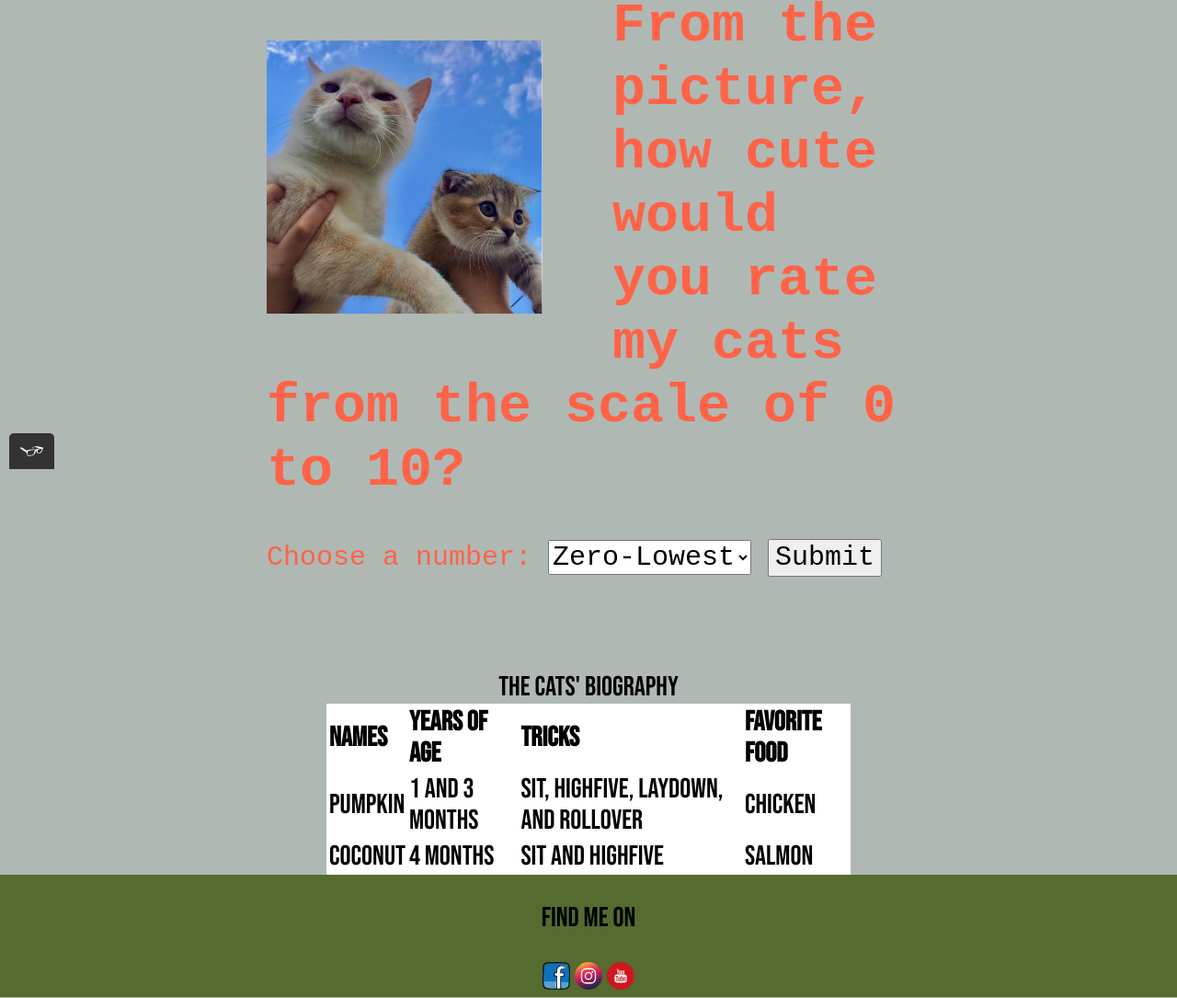
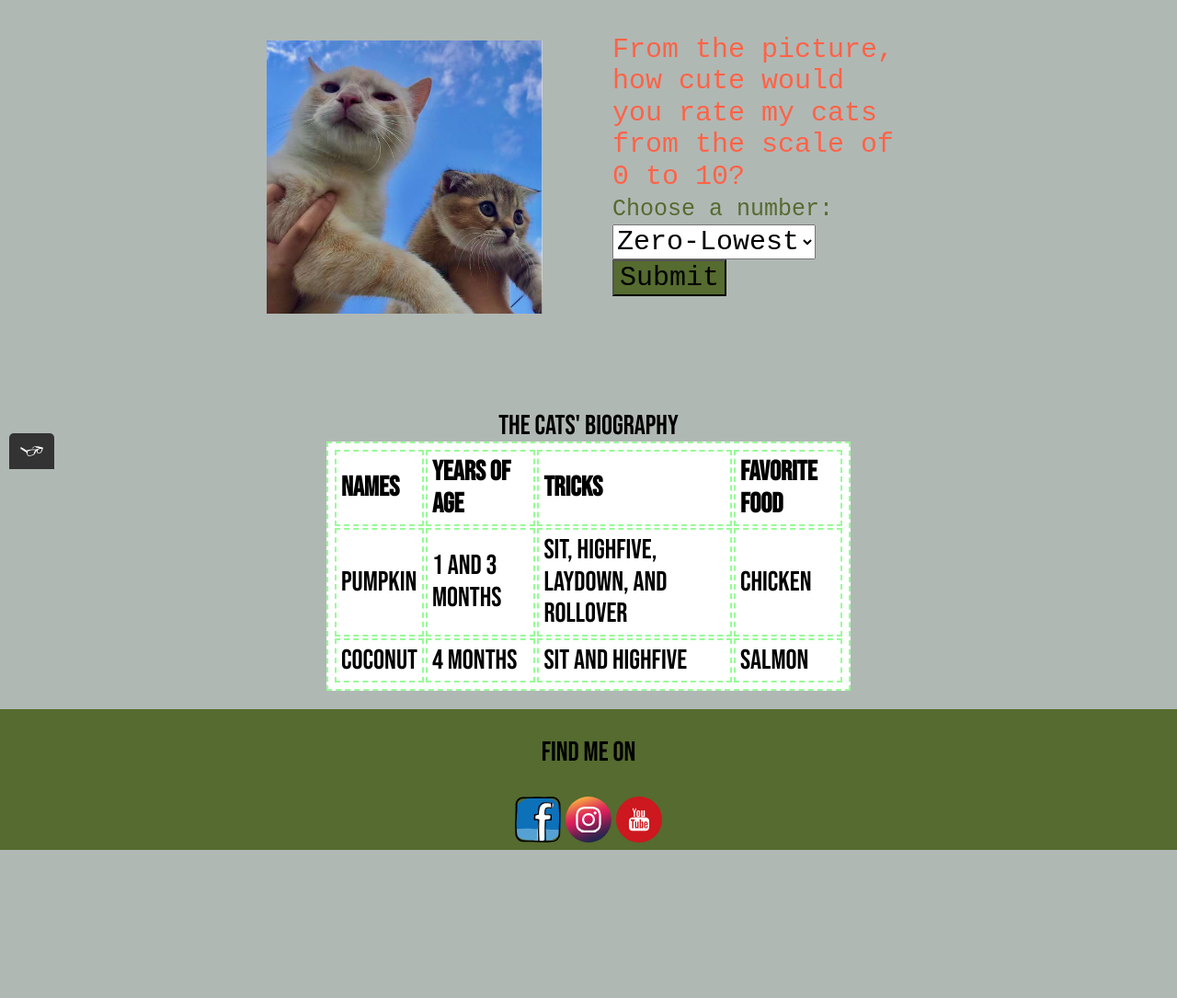
Before and after one commit to Lily-Dang/Lily-portfolio, a plain HTML site: page about.html in a window 1280 px wide. Shown: the part 290-1375 px from the top of the page at 92% size. After the commit the page ends 1215 px from the top, so only its background shows below. Drawn offline with nearby package versions, Linux system fonts and the light colour scheme.

Commit message:
Update on reply boxes

```diff
--- a/CSS/style.css
+++ b/CSS/style.css
@@ -32,8 +32,9 @@ th {
 table,
 th,
 td {
-  border: none;
+  border: 2px dashed palegreen;
   background-color: var(--white);
+  padding: 5px;
 }
 
 header {
@@ -76,9 +77,9 @@ img.profilePortrait {
   width: 250px;
   height: auto;
   float: left;
-  margin-right: 10px;
+  margin-right: 72px;
   border-radius: 50%;
-  margin-top: 30px;
+  margin-top: 62px;
 }
 
 img.profilePortrait:hover {
@@ -105,6 +106,7 @@ img.aboutPic:hover {
   font-weight: lighter;
   color: var(--primary-color);
   text-decoration: none;
+  margin: 78px 48px 0 0;
 }
 
 .grow:hover {
@@ -112,8 +114,20 @@ img.aboutPic:hover {
   transition: scale 200ms infinite alternate linear;
 }
 
+.contactItem {
+  margin: 10px 0;
+}
+
+.standard-label {
+  color: var(--secondary-color);
+  display: inline;
+  width: 120px;
+  font-size: 25px;
+}
+
 .defaultActive {
-  font-size: var(--font-size);
+  font-size: 30px;
+  margin: 83px -36px 0 0;
 }
 
 .defaultButton {
@@ -150,12 +164,16 @@ img.aboutPic:hover {
   width: 100px;
 }
 
+.submitButton {
+  background-color: var(--secondary-color);
+}
+
 .submitButton:hover,
 .submitButton:focus {
-  background-color: var(--secondary-color);
+  background-color: var(--primary-color);
+  color: var(--white);
   cursor: pointer;
-  transform: scale3d(1.5, 0.5, 0.2);
-  transition: transform 500ms infinite ease-out;
+  transition: background-color 5s infinite alternate linear;
 }
 
 #user-message:hover,
@@ -267,7 +285,7 @@ img.youtubeIcon {
 }
 
 .biography {
-  margin: 0 65px;
+  margin: 20px 65px;
 }
 
 .description {
--- a/about.html
+++ b/about.html
@@ -7,7 +7,7 @@
     <link href="https://cdnjs.cloudflare.com/ajax/libs/normalize/8.0.1/normalize.min.css" rel="stylesheet" />
     <link href="https://fonts.googleapis.com/css2?family=Bebas+Neue&display=swap" rel="stylesheet" />
     <link href="https://fonts.googleapis.com/css2?family=Satisfy&display=swap" rel="stylesheet">
-    <link rel="stylesheet" href="./style.production.css" />
+    <link rel="stylesheet" href="./CSS/style.css" />
 </head>
 
 <body>
@@ -40,8 +40,8 @@
         <p class="description">I have two cats.<br /> Their names are Pumpkin and Coconut</p>
         <img class="aboutPic" src="./img/pumpandcoco.png"
             alt="photo of pumpkin with coco, pumpkin have orange, white fur with blue eyes and coco have brownish fur with green eyes" />
-        <nav class="defaultFont defaultActive">
-            <h1>
+        <nav class="defaultFont">
+            <h1 class="defaultFont defaultActive">
                 From the picture, how cute would you rate my cats from the scale of 0 to 10?
             </h1>
             <form action="/action_page.php">
@@ -65,7 +65,8 @@
         <br />
         <br />
         <br />
-        <table class="biography">
+        <div>
+        	<table class="biography">
             <caption class="biographyData"> The cats' biography</caption>
             <thead>
                 <tr>
@@ -89,16 +90,17 @@
                     <td>Salmon</td>
                 </tr>
             </tbody>
-        </table>
+        	</table>
+				</div>
     </main>
     <footer class="footerPage">
         <p>Find me on</p>
         <div class="socialMedia">
-            <a href="https://www.facebook.com/baotrandang98123/"><img src="./img/facebook_icon.svg" target="_blank"
+            <a href="https://www.facebook.com/baotrandang98123/"><img class="facebookIcon" src="./img/facebook_icon.svg" target="_blank"
                     alt="facebook"></a>
-            <a href="https://www.instagram.com/pumpandcoco/"><img src="./img/instagram_media_icon.svg"
+            <a href="https://www.instagram.com/pumpandcoco/"><img class="instaIcon" src="./img/instagram_media_icon.svg"
                     alt="instagram"></a>
-            <a href="https://www.youtube.com/channel/UCb1A0jG3Y4A-OYFFkI3mG-Q"><img src="./img/youtube_icon.svg"
+            <a href="https://www.youtube.com/channel/UCb1A0jG3Y4A-OYFFkI3mG-Q"><img class="youtubeIcon" src="./img/youtube_icon.svg"
                     alt="youtube"></a>
         </div>
     </footer>
```
Also changed, not shown: contact.html (+15 -8 lines), portfolio.html (+3 -3 lines).
